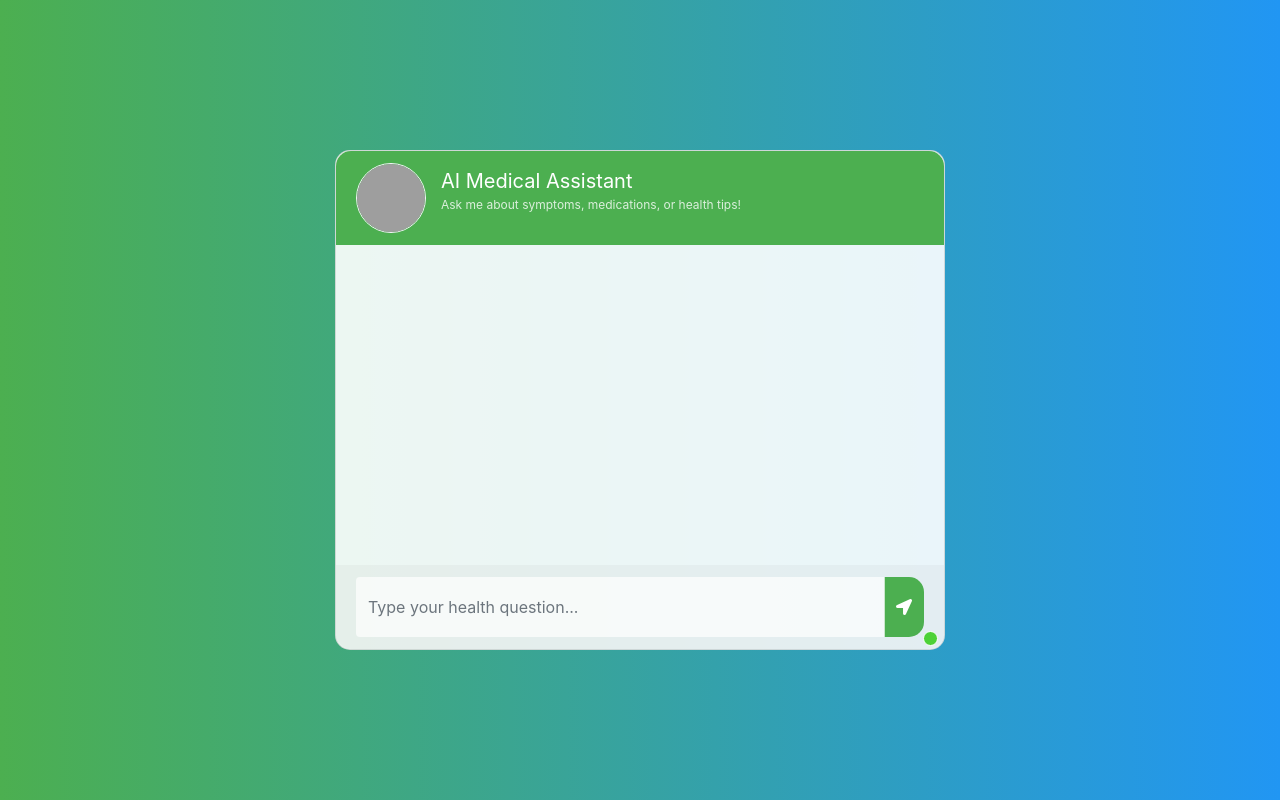
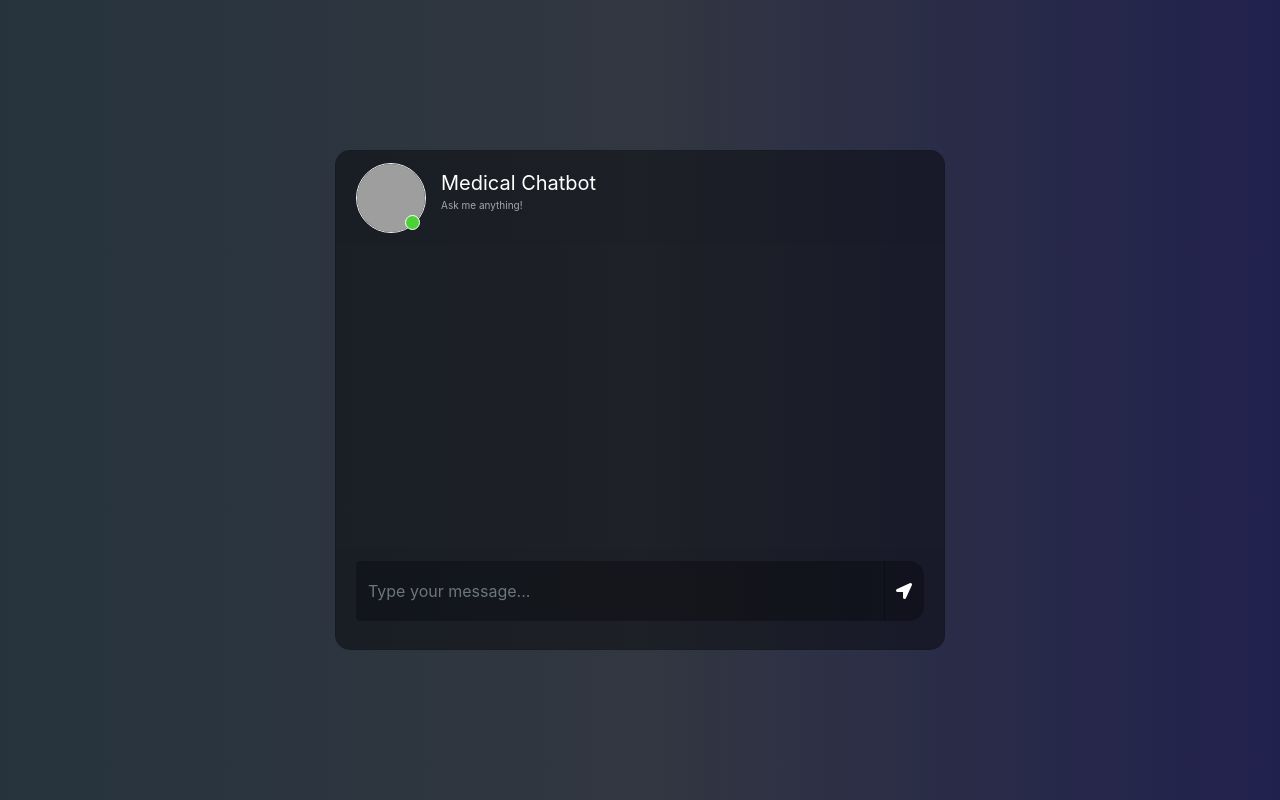
Before and after one commit to aswinselvakumar/AI-Driven-Medical-Chatbot-, a Flask app: page / in a window 1280 px wide. Run offline with Flask 3, Linux system fonts and the light colour scheme; some libraries are stand-ins or nearby versions; grey boxes are pictures that could not be loaded.

Commit message:
final commit

```diff
--- a/static/style.css
+++ b/static/style.css
@@ -1,117 +1,223 @@
-body, html {
+body,html{
 	height: 100%;
 	margin: 0;
-    background: linear-gradient(to right, #4caf50, #2196f3);
+	background: rgb(44, 47, 59);
+   background: -webkit-linear-gradient(to right, rgb(40, 59, 34), rgb(54, 60, 70), rgb(32, 32, 43));
+	background: linear-gradient(to right, rgb(38, 51, 61), rgb(50, 55, 65), rgb(33, 33, 78));
 }
 
-.chat {
+.chat{
 	margin-top: auto;
 	margin-bottom: auto;
 }
-
-.card {
+.card{
 	height: 500px;
 	border-radius: 15px !important;
-    background-color: rgba(255, 255, 255, 0.9) !important;
+	background-color: rgba(0,0,0,0.4) !important;
 }
-
-.card-header {
+.contacts_body{
+	padding:  0.75rem 0 !important;
+	overflow-y: auto;
+	white-space: nowrap;
+}
+.msg_card_body{
+	overflow-y: auto;
+}
+.card-header{
 	border-radius: 15px 15px 0 0 !important;
 	border-bottom: 0 !important;
-    background-color: #4caf50;
-    color: white;
 }
-
-.card-footer {
+.card-footer{
 border-radius: 0 0 15px 15px !important;
 	border-top: 0 !important;
 }
-
-.type_msg {
-    background-color: rgba(255, 255, 255, 0.7) !important;
-    border: 0 !important;
-    color: black;
+.container{
+	align-content: center;
+}
+.search{
+	border-radius: 15px 0 0 15px !important;
+	background-color: rgba(0,0,0,0.3) !important;
+	border:0 !important;
+	color:white !important;
+}
+.search:focus{
+	 box-shadow:none !important;
+   outline:0px !important;
+}
+.type_msg{
+	background-color: rgba(0,0,0,0.3) !important;
+	border:0 !important;
+	color:white !important;
 	height: 60px !important;
+	overflow-y: auto;
 }
-
-.send_btn {
-    border-radius: 0 15px 15px 0 !important;
-    background-color: #4caf50 !important;
-    border: 0 !important;
+	.type_msg:focus{
+	 box-shadow:none !important;
+   outline:0px !important;
+}
+.attach_btn{
+	border-radius: 15px 0 0 15px !important;
+	background-color: rgba(0,0,0,0.3) !important;
+	border:0 !important;
 	color: white !important;
 	cursor: pointer;
 }
-
-.user_img {
+.send_btn{
+	border-radius: 0 15px 15px 0 !important;
+	background-color: rgba(0,0,0,0.3) !important;
+	border:0 !important;
+	color: white !important;
+	cursor: pointer;
+}
+.search_btn{
+	border-radius: 0 15px 15px 0 !important;
+	background-color: rgba(0,0,0,0.3) !important;
+	border:0 !important;
+	color: white !important;
+	cursor: pointer;
+}
+.contacts{
+	list-style: none;
+	padding: 0;
+}
+.contacts li{
+	width: 100% !important;
+	padding: 5px 10px;
+	margin-bottom: 15px !important;
+}
+.active{
+	background-color: rgba(0,0,0,0.3);
+}
+.user_img{
 	height: 70px;
 	width: 70px;
-    border: 1.5px solid #f5f6fa;
+	border:1.5px solid #f5f6fa;
+
 }
-
-.user_img_msg {
+.user_img_msg{
 	height: 40px;
 	width: 40px;
-    border: 1.5px solid #f5f6fa;
+	border:1.5px solid #f5f6fa;
+
 }
-
-.online_icon {
+.img_cont{
+	position: relative;
+	height: 70px;
+	width: 70px;
+}
+.img_cont_msg{
+	height: 40px;
+	width: 40px;
+}
+.online_icon{
 	position: absolute;
 	height: 15px;
-    width: 15px;
+	width:15px;
 	background-color: #4cd137;
 	border-radius: 50%;
 	bottom: 0.2em;
 	right: 0.4em;
-    border: 1.5px solid white;
+	border:1.5px solid white;
 }
-
-.user_info {
+.offline{
+	background-color: #c23616 !important;
+}
+.user_info{
 	margin-top: auto;
 	margin-bottom: auto;
 	margin-left: 15px;
 }
-
-.user_info span {
+.user_info span{
 	font-size: 20px;
 	color: white;
 }
-
-.user_info p {
-    font-size: 12px;
-    color: rgba(255, 255, 255, 0.8);
+.user_info p{
+	font-size: 10px;
+	color: rgba(255,255,255,0.6);
 }
-
-.msg_cotainer {
+.video_cam{
+	margin-left: 50px;
+	margin-top: 5px;
+}
+.video_cam span{
+	color: white;
+	font-size: 20px;
+	cursor: pointer;
+	margin-right: 20px;
+}
+.msg_cotainer{
 	margin-top: auto;
 	margin-bottom: auto;
 	margin-left: 10px;
 	border-radius: 25px;
-    background-color: #e3f2fd;
+	background-color: rgb(82, 172, 255);
 	padding: 10px;
 	position: relative;
-    color: black;
 }
-
-.msg_cotainer_send {
+.msg_cotainer_send{
 	margin-top: auto;
 	margin-bottom: auto;
 	margin-right: 10px;
 	border-radius: 25px;
-    background-color: #81c784;
+	background-color: #58cc71;
 	padding: 10px;
 	position: relative;
-    color: black;
 }
-
-.msg_time, .msg_time_send {
+.msg_time{
 	position: absolute;
+	left: 0;
 	bottom: -15px;
-    color: rgba(0, 0, 0, 0.5);
+	color: rgba(255,255,255,0.5);
 	font-size: 10px;
 }
-
-@media(max-width: 576px) {
-    .contacts_card {
+.msg_time_send{
+	position: absolute;
+	right:0;
+	bottom: -15px;
+	color: rgba(255,255,255,0.5);
+	font-size: 10px;
+}
+.msg_head{
+	position: relative;
+}
+#action_menu_btn{
+	position: absolute;
+	right: 10px;
+	top: 10px;
+	color: white;
+	cursor: pointer;
+	font-size: 20px;
+}
+.action_menu{
+	z-index: 1;
+	position: absolute;
+	padding: 15px 0;
+	background-color: rgba(0,0,0,0.5);
+	color: white;
+	border-radius: 15px;
+	top: 30px;
+	right: 15px;
+	display: none;
+}
+.action_menu ul{
+	list-style: none;
+	padding: 0;
+	margin: 0;
+}
+.action_menu ul li{
+	width: 100%;
+	padding: 10px 15px;
+	margin-bottom: 5px;
+}
+.action_menu ul li i{
+	padding-right: 10px;
+}
+.action_menu ul li:hover{
+	cursor: pointer;
+	background-color: rgba(0,0,0,0.2);
+}
+@media(max-width: 576px){
+	.contacts_card{
 	margin-bottom: 15px !important;
 }
 }
--- a/templates/chat.html
+++ b/templates/chat.html
@@ -1,12 +1,17 @@
+<link href="//maxcdn.bootstrapcdn.com/bootstrap/4.1.1/css/bootstrap.min.css" rel="stylesheet" id="bootstrap-css">
+<script src="//maxcdn.bootstrapcdn.com/bootstrap/4.1.1/js/bootstrap.min.js"></script>
+<script src="//cdnjs.cloudflare.com/ajax/libs/jquery/3.2.1/jquery.min.js"></script>
+
 <!DOCTYPE html>
 <html>
 	<head>
-    <title>AI Medical Assistant Chatbot</title>
-    <link rel="stylesheet" href="https://stackpath.bootstrapcdn.com/bootstrap/4.1.3/css/bootstrap.min.css">
-    <link rel="stylesheet" href="https://use.fontawesome.com/releases/v5.5.0/css/all.css">
+		<title>AI healthcare Assistant</title>
+		<link rel="stylesheet" href="https://stackpath.bootstrapcdn.com/bootstrap/4.1.3/css/bootstrap.min.css" integrity="sha384-MCw98/SFnGE8fJT3GXwEOngsV7Zt27NXFoaoApmYm81iuXoPkFOJwJ8ERdknLPMO" crossorigin="anonymous">
+		<link rel="stylesheet" href="https://use.fontawesome.com/releases/v5.5.0/css/all.css" integrity="sha384-B4dIYHKNBt8Bc12p+WXckhzcICo0wtJAoU8YZTY5qE0Id1GSseTk6S+L3BlXeVIU" crossorigin="anonymous">
 		<script src="https://ajax.googleapis.com/ajax/libs/jquery/3.3.1/jquery.min.js"></script>
-    <link rel="stylesheet" type="text/css" href="{{ url_for('static', filename='style.css') }}"/>
+		<link rel="stylesheet" type="text/css" href="{{ url_for('static', filename='style.css')}}"/>
 	</head>
+
 
 	<body>
 		<div class="container-fluid h-100">
@@ -16,19 +21,23 @@
 						<div class="card-header msg_head">
 							<div class="d-flex bd-highlight">
 								<div class="img_cont">
-                                <img src="https://cdn-icons-png.flaticon.com/512/3774/3774299.png" class="rounded-circle user_img">
+									<img src="https://cdn-icons-png.flaticon.com/512/387/387569.png" class="rounded-circle user_img">
+									<!-- <img src="https://www.prdistribution.com/spirit/uploads/pressreleases/2019/newsreleases/d83341deb75c4c4f6b113f27b1e42cd8-chatbot-florence-already-helps-thousands-of-patients-to-remember-their-medication.png" class="rounded-circle user_img"> -->
 									<span class="online_icon"></span>
 								</div>
 								<div class="user_info">
-                                <span>AI Medical Assistant</span>
-                                <p>Ask me about symptoms, medications, or health tips!</p>
+									<span>Medical Chatbot</span>
+									<p>Ask me anything!</p>
 								</div>
 							</div>
 						</div>
-                    <div id="messageFormeight" class="card-body msg_card_body"></div>
+						<div id="messageFormeight" class="card-body msg_card_body">
+
+
+						</div>
 						<div class="card-footer">
 							<form id="messageArea" class="input-group">
-                            <input type="text" id="text" name="msg" placeholder="Type your health question..." autocomplete="off" class="form-control type_msg" required/>
+                                <input type="text" id="text" name="msg" placeholder="Type your message..." autocomplete="off" class="form-control type_msg" required/>
 								<div class="input-group-append">
 									<button type="submit" id="send" class="input-group-text send_btn"><i class="fas fa-location-arrow"></i></button>
 								</div>
@@ -43,7 +52,9 @@
 			$(document).ready(function() {
 				$("#messageArea").on("submit", function(event) {
 					const date = new Date();
-                const str_time = date.getHours() + ":" + date.getMinutes();
+					const hour = date.getHours();
+					const minute = date.getMinutes();
+					const str_time = hour+":"+minute;
 					var rawText = $("#text").val();
 
 					var userHtml = '<div class="d-flex justify-content-end mb-4"><div class="msg_cotainer_send">' + rawText + '<span class="msg_time_send">'+ str_time + '</span></div><div class="img_cont_msg"><img src="https://i.ibb.co/d5b84Xw/Untitled-design.png" class="rounded-circle user_img_msg"></div></div>';
@@ -52,17 +63,19 @@
 					$("#messageFormeight").append(userHtml);
 
 					$.ajax({
-                    data: { msg: rawText },
+						data: {
+							msg: rawText,
+						},
 						type: "POST",
 						url: "/get",
 					}).done(function(data) {
-                    var botHtml = '<div class="d-flex justify-content-start mb-4"><div class="img_cont_msg"><img src="https://cdn-icons-png.flaticon.com/512/3774/3774299.png" class="rounded-circle user_img_msg"></div><div class="msg_cotainer">' + data + '<span class="msg_time">' + str_time + '</span></div></div>';
+						var botHtml = '<div class="d-flex justify-content-start mb-4"><div class="img_cont_msg"><img src="https://cdn-icons-png.flaticon.com/512/387/387569.png" class="rounded-circle user_img_msg"></div><div class="msg_cotainer">' + data + '<span class="msg_time">' + str_time + '</span></div></div>';
 						$("#messageFormeight").append($.parseHTML(botHtml));
 					});
-
 					event.preventDefault();
 				});
 			});
 		</script>
+
     </body>
 </html>
```
Lines whose indentation alone changed are shown as unchanged.
